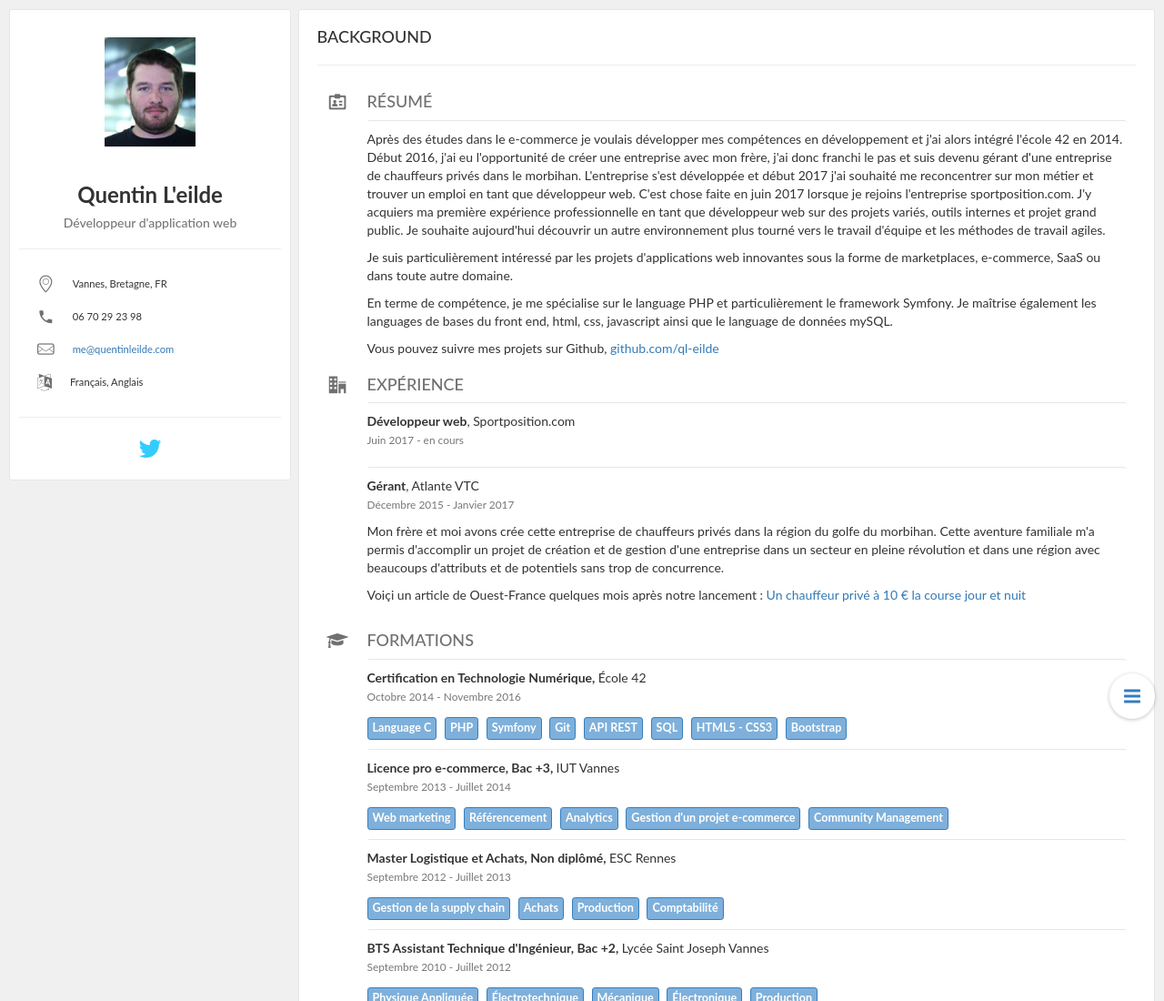
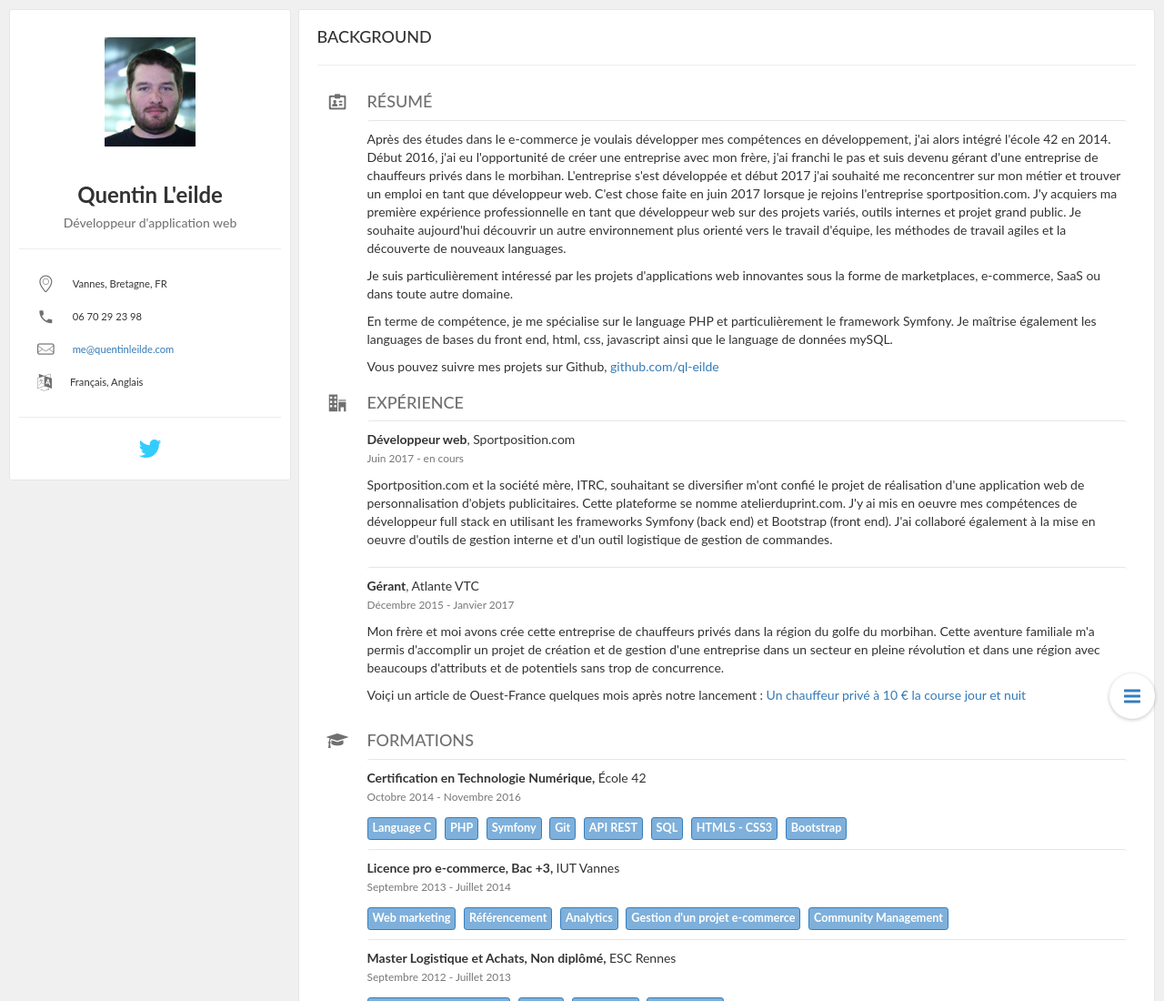
Before and after one commit to ql-eilde/ql-eilde.github.io, a plain HTML site: page index.html in a window 1280 px wide. Shown: the top 1100 px of the page at 91% size. Drawn offline with nearby package versions, Linux system fonts and the light colour scheme.

Commit message:
add sportpo xp

```diff
--- a/index.html
+++ b/index.html
@@ -54,7 +54,7 @@
                                 <h4 class="title text-uppercase">Résumé</h4>
                                 <div class="card card-nested">
                                     <div itemprop="description" class="content mop-wrapper">
-                                        <p>Après des études dans le e-commerce je voulais développer mes compétences en développement et j'ai alors intégré l'école 42 en 2014. Début 2016, j'ai eu l'opportunité de créer une entreprise avec mon frère, j'ai donc franchi le pas et suis devenu gérant d'une entreprise de chauffeurs privés dans le morbihan. L'entreprise s'est développée et début 2017 j'ai souhaité me reconcentrer sur mon métier et trouver un emploi en tant que développeur web. C'est chose faite en juin 2017 lorsque je rejoins l'entreprise sportposition.com. J'y acquiers ma première expérience professionnelle en tant que développeur web sur des projets variés, outils internes et projet grand public. Je souhaite aujourd'hui découvrir un autre environnement plus tourné vers le travail d'équipe et les méthodes de travail agiles.</p>
+                                        <p>Après des études dans le e-commerce je voulais développer mes compétences en développement, j'ai alors intégré l'école 42 en 2014. Début 2016, j'ai eu l'opportunité de créer une entreprise avec mon frère, j'ai franchi le pas et suis devenu gérant d'une entreprise de chauffeurs privés dans le morbihan. L'entreprise s'est développée et début 2017 j'ai souhaité me reconcentrer sur mon métier et trouver un emploi en tant que développeur web. C'est chose faite en juin 2017 lorsque je rejoins l'entreprise sportposition.com. J'y acquiers ma première expérience professionnelle en tant que développeur web sur des projets variés, outils internes et projet grand public. Je souhaite aujourd'hui découvrir un autre environnement plus orienté vers le travail d'équipe, les méthodes de travail agiles et la découverte de nouveaux languages.</p>
                                         <p>Je suis particulièrement intéressé par les projets d'applications web innovantes sous la forme de marketplaces, e-commerce, SaaS ou dans toute autre domaine.</p>
                                         <p>En terme de compétence, je me spécialise sur le language PHP et particulièrement le framework Symfony. Je maîtrise également les languages de bases du front end, html, css, javascript ainsi que le language de données mySQL.</p>
                                         <p>Vous pouvez suivre mes projets sur Github, <a href="http://github.com/ql-eilde">github.com/ql-eilde</a></p>
@@ -72,7 +72,7 @@
                                             <p class="clear-margin relative"><strong>Développeur web</strong>,&nbsp;Sportposition.com</p>
                                             <p class="text-muted"><small><span class="space-right">Juin 2017 - en cours</span></small></p>
                                             <div class="mop-wrapper space-bottom">
-                                                <p></p>
+                                                <p>Sportposition.com et la société mère, ITRC, souhaitant se diversifier m'ont confié le projet de réalisation d'une application web de personnalisation d'objets publicitaires. Cette plateforme se nomme atelierduprint.com. J'y ai mis en oeuvre mes compétences de développeur full stack en utilisant les frameworks Symfony (back end) et Bootstrap (front end). J'ai collaboré également à la mise en oeuvre d'outils de gestion interne et d'un outil logistique de gestion de commandes.</p>
                                             </div>
                                         </div>
                                     </li>
```
